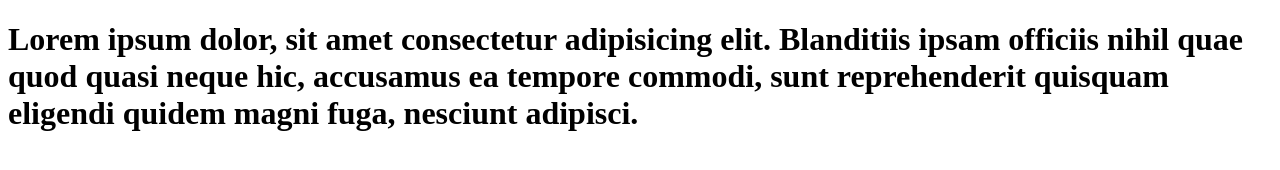
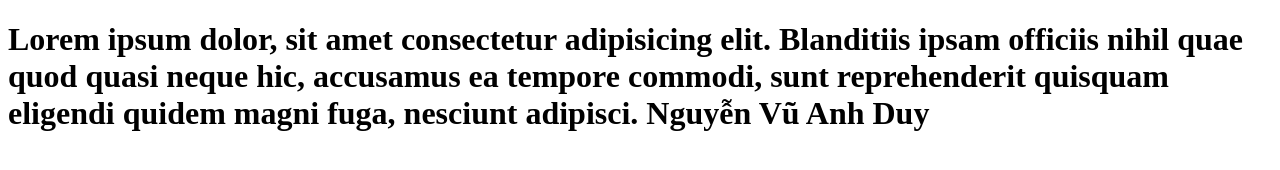
Before and after one commit to duyuitk16/test_git, a plain HTML site: page test.html in a window 1280 px wide. Drawn offline with Linux system fonts and the light colour scheme.

Commit message:
add Duy into test.html file

```diff
--- a/test.html
+++ b/test.html
@@ -11,6 +11,7 @@
 <body>
     <h1>Lorem ipsum dolor, sit amet consectetur adipisicing elit. Blanditiis ipsam officiis nihil quae quod quasi neque
         hic, accusamus ea tempore commodi, sunt reprehenderit quisquam eligendi quidem magni fuga, nesciunt adipisci.
+        Nguyễn Vũ Anh Duy
     </h1>
 </body>
 
```
